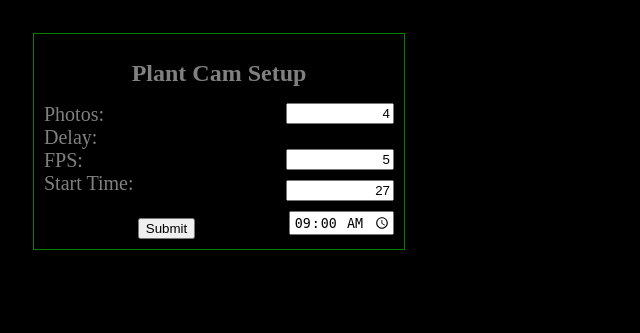
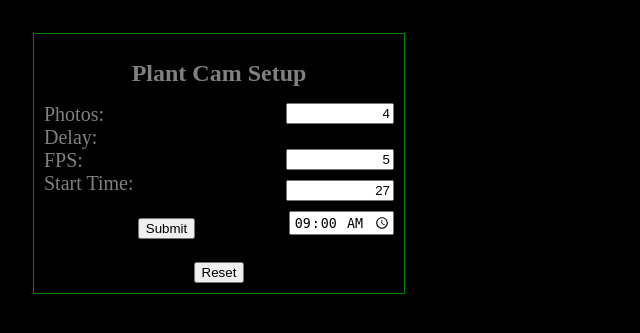
Before and after one commit to hackrsackr/plant-cam, a Flask app: page / in a window 1280 px wide. Shown: the top 333 px of the page, without its empty margins (0-640 px from the left). Run offline with Flask 3, Linux system fonts and the light colour scheme.

Commit message:
added reset route

```diff
--- a/plant_cam/src/app.py
+++ b/plant_cam/src/app.py
@@ -15,11 +15,19 @@
     # 'delay': cfg['public']['secs_between_photos'],
     # 'fps': cfg['public']['frames_per_second'],
     # 'start_time': cfg['public']['start_time']
-# }
 
 @app.route('/')
 def view_form():
     return render_template('index.html', context=context, bg_class='classy')
+
+@app.route('/reset_config', methods=['GET'])
+def reset():
+    if request.method == 'GET':
+        context = dict(cfg['public'])
+
+    print(f"context: {context}")
+    return render_template('index.html', context=context, bg_class='classy')
+
 
 @app.route('/handle_get', methods=['GET'])
 def handle_get():
--- a/plant_cam/src/templates/index.html
+++ b/plant_cam/src/templates/index.html
@@ -66,7 +66,11 @@
           name="start_time"
           value="{{ context.start_time }}"
         /><br /><br />
-        <button>Submit</button>
+        <button margin="auto" display="block">Submit</button>
+      </form>
+      <form method="GET" action="{{ url_for('reset') }}">
+        <br />
+        <button>Reset</button>
       </form>
     </div>
   </body>
```
